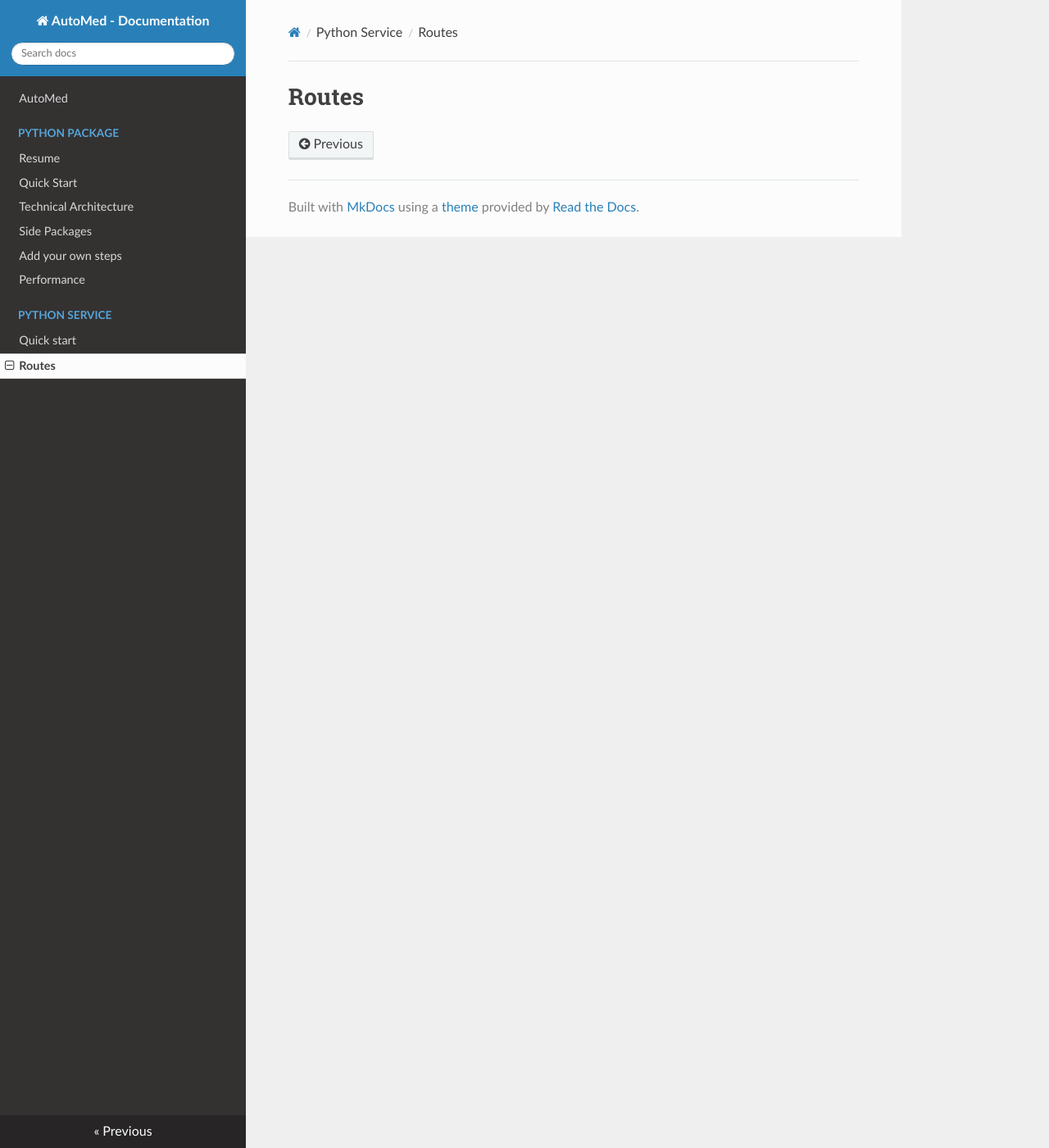
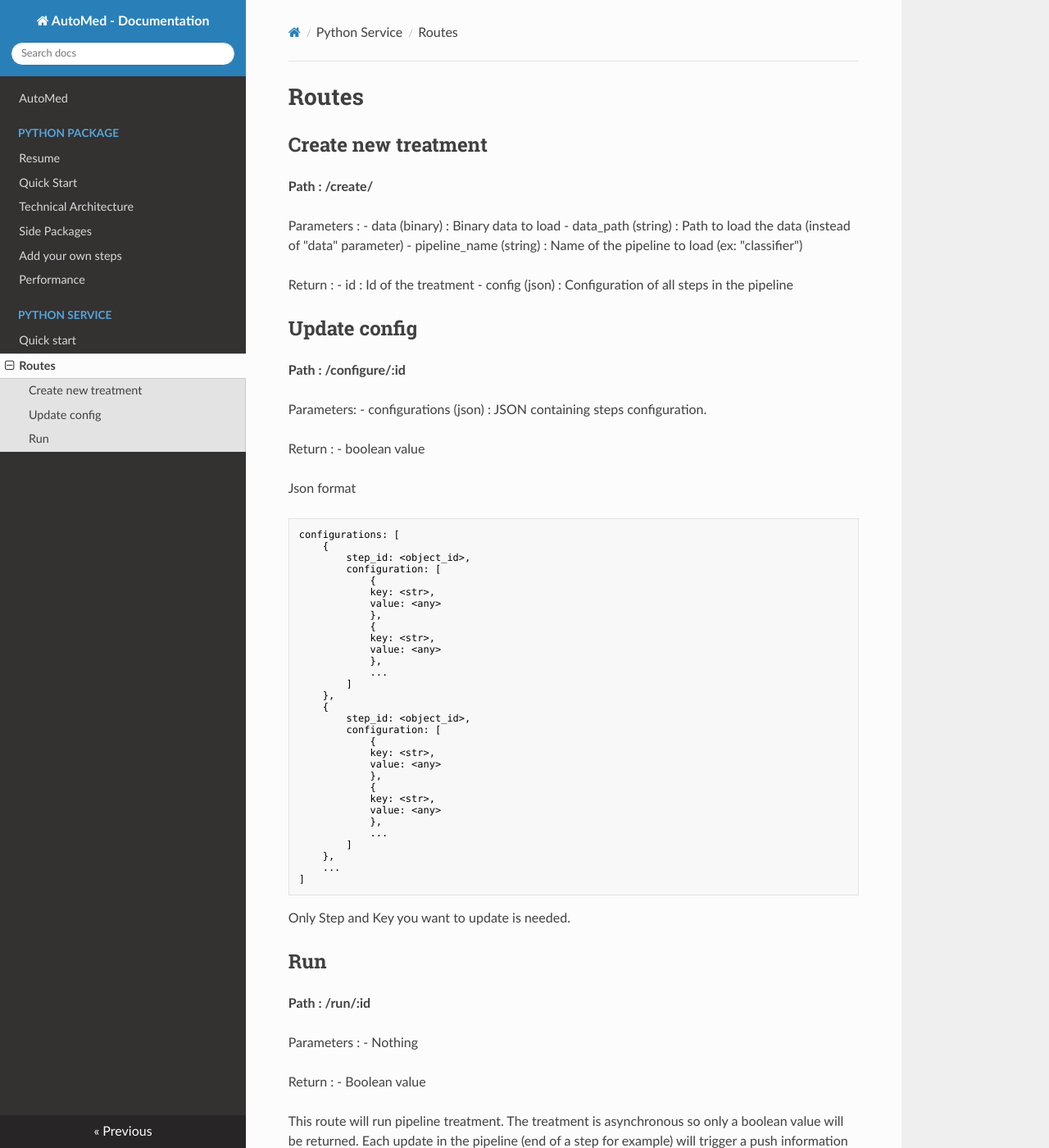
Before and after one commit to IIAS-Research/iaml, an MkDocs documentation site: the page built from docs/Python Service/routes.md, in a window 1280 px wide and 1400 px high. Shown: the whole window at 82% size. Built offline with MkDocs 1.6.1, drawn with Linux system fonts in a browser that asks for light colours; nearby versions of some CDN libraries; some of the changed text lies outside the part shown.

Commit message:
[DOCS] A bit of docs for Python service

````diff
--- a/docs/Python Service/routes.md
+++ b/docs/Python Service/routes.md
@@ -1 +1,71 @@
 # Routes
+
+## Create new treatment
+**Path : /create/**
+
+Parameters :
+- data (binary) : Binary data to load
+- data_path (string) : Path to load the data (instead of "data" parameter)
+- pipeline_name (string) : Name of the pipeline to load (ex: "classifier")
+
+Return :
+- id : Id of the treatment
+- config (json) : Configuration of all steps in the pipeline
+
+## Update config
+**Path : /configure/:id**
+
+Parameters:
+- configurations (json) : JSON containing steps configuration.
+
+Return :
+- boolean value
+
+Json format
+```json
+configurations: [
+    {
+        step_id: <object_id>,
+        configuration: [
+            {
+            key: <str>,
+            value: <any>
+            },
+            {
+            key: <str>,
+            value: <any>
+            },
+            ...
+        ]
+    },
+    {
+        step_id: <object_id>,
+        configuration: [
+            {
+            key: <str>,
+            value: <any>
+            },
+            {
+            key: <str>,
+            value: <any>
+            },
+            ...
+        ]
+    },
+    ...
+]
+```
+
+Only Step and Key you want to update is needed.
+
+## Run
+**Path : /run/:id**
+
+Parameters :
+- Nothing
+
+Return :
+- Boolean value
+
+This route will run pipeline treatment. The treatment is asynchronous so only a boolean value will be returned.
+Each update in the pipeline (end of a step for example) will trigger a push information to the web server.
````
Also changed, not shown: docs/time_fig.png.
